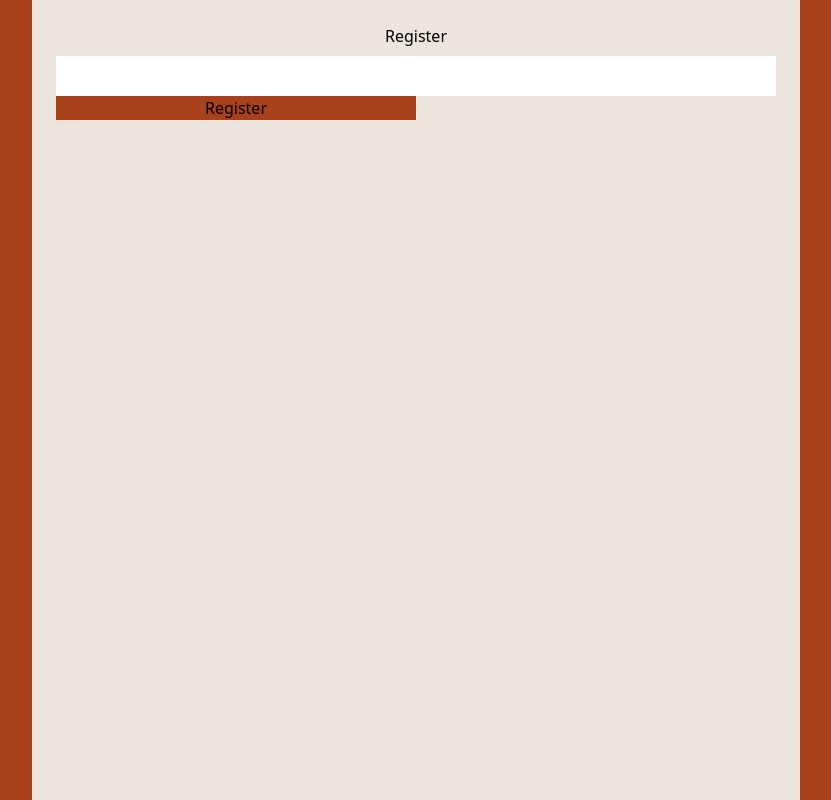
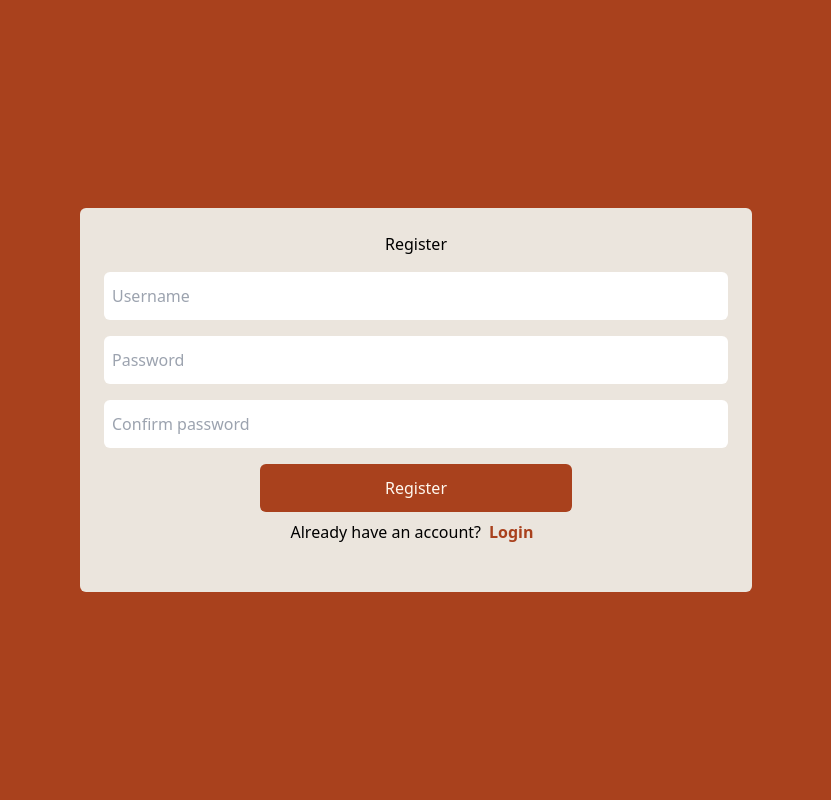
Before and after one commit to rullyfadheli/Grocery-App, a Next.js app: page /register in a window 1280 px wide. Shown: the whole page, without its empty margins (224-1055 px from the left). Built offline with nearby package versions, Linux system fonts and the light colour scheme.

Commit message:
enhance registration form with password confirmation and login link

```diff
--- a/app/components/RegisterForm.js
+++ b/app/components/RegisterForm.js
@@ -1,14 +1,47 @@
-import Button from "./Button";
+import Link from "next/link";
 
 function RegisterForm() {
   return (
-    <form className="flex flex-col my-2">
-      <input className="h-4" type="text" id="username" name="username" />
+    <div>
+      {" "}
+      <form className="flex flex-col my-2">
+        <input
+          className="my-2 h-12 rounded-md p-2"
+          type="text"
+          id="username"
+          name="username"
+          placeholder="Username"
+        />
 
-      <input type="password" id="password" name="password" />
+        <input
+          className="my-2 h-12 rounded-md p-2"
+          type="password"
+          id="password"
+          name="password"
+          placeholder="Password"
+        />
 
-      <button className="bg-primary max-w-[50%]">Register</button>
-    </form>
+        <input
+          className="my-2 h-12 rounded-md p-2"
+          type="password"
+          id="confirm-password"
+          name="confirm-password"
+          placeholder="Confirm password"
+        />
+
+        <div className="flex justify-center mt-2 h-12">
+          <button className="bg-primary text-secondary w-full max-w-[50%] rounded-md">
+            Register
+          </button>
+        </div>
+      </form>
+      <div className="flex justify-center mt-2">
+        <span>Already have an account?</span>
+        <Link className="mx-2 font-bold text-primary" href="/login">
+          Login
+        </Link>
+      </div>
+    </div>
   );
 }
 
--- a/app/register/page.js
+++ b/app/register/page.js
@@ -2,8 +2,8 @@ import RegisterForm from "../components/RegisterForm";
 
 function RegisterPage() {
   return (
-    <div className="h-screen md:justify-center md:flex bg-[#A9411D] w-full ">
-      <div className="h-full font-inter w-full max-w-3xl bg-[#EBE5DD] p-6 flex-col centerElement">
+    <div className="h-screen flex items-center justify-center bg-[#A9411D] w-full ">
+      <div className="font-inter h-96 w-full max-w-2xl bg-[#EBE5DD] p-6 flex-col centerElement rounded-md">
         <h1 className="text-center">Register</h1>
         <RegisterForm />
       </div>
```
